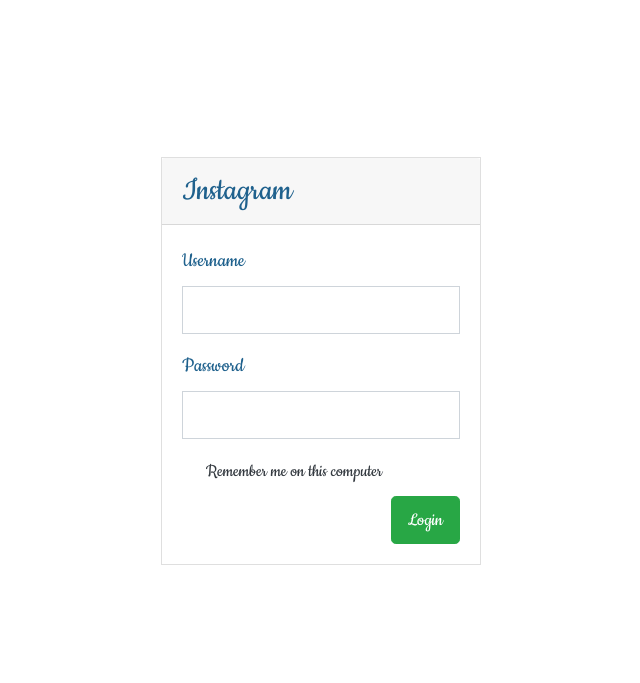
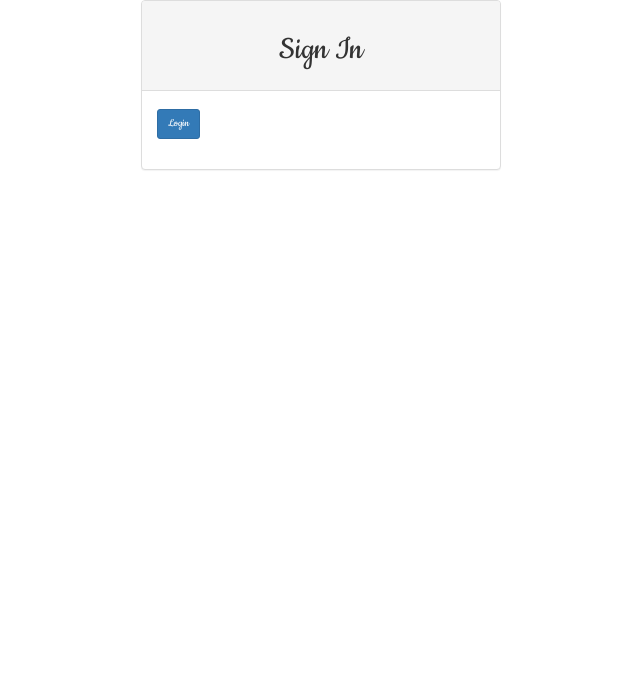
Before and after one commit to missnerea/Instagram, a Django app: template thegram/gramygram/templates/registration/login.html in a window 1280 px wide. Shown: the top 683 px of the page, without its empty margins (319-959 px from the left). Run offline with Django 3.2, Linux system fonts and the light colour scheme; the template is opened without the code that fills it: most values are stand-ins (such as "Sample title", 1, 10 or a date in 2020); some libraries are stand-ins or nearby versions.

Commit message:
fix login and signup error

```diff
--- /dev/null
+++ b/thegram/gramygram/templates/index.html
@@ -0,0 +1 @@
+sdfghj
--- a/thegram/gramygram/templates/registration/base.html
+++ b/thegram/gramygram/templates/registration/base.html
@@ -1,4 +1,4 @@
-{% load bootstrap4 %}
+{% load bootstrap3 %}
 {% load staticfiles %}
 
 <!DOCTYPE html>
@@ -21,11 +21,6 @@
 
             {% endblock %}
 
-            {% block scripts %}
-                <script src="https://ajax.googleapis.com/ajax/libs/jquery/3.2.1/jquery.min.js"></script>
-                {% bootstrap_javascript %}
-            {% endblock %}
-
         </body>
 
 
--- a/thegram/gramygram/templates/registration/login.html
+++ b/thegram/gramygram/templates/registration/login.html
@@ -1,44 +1,45 @@
 {% extends "registration/base.html" %}
-{% load bootstrap4 %}
+{% load bootstrap3 %}
 {% block content %}
 <head>
         <link href='https://fonts.googleapis.com/css?family=Cookie' rel='stylesheet'>
 </head>
 
- <!-- form card login -->
- <div class="Absolute-Center is-Responsive">
- <div class="card rounded-0" id=mlogin>
-        <div class="card-header">
-            <h3 class="mb-0">Instagram</h3>
+<div class="container">
+        <div class="row">
+          <!-- Empty div -->
+          <div class="col-md-4"></div>
+          <div class="col-md-4">
+            {% if form.errors %}
+              <p> Password or Username is incorrect </p>
+            {% endif %}
+            <div class="panel panel-default">
+
+              <div class="panel-heading">
+                <h3 class="text-center">Sign In</h3>
               </div>
-        <div class="card-body">
+              <div class="panel-body">
+
                 <form  action="/accounts/login/" method="post">
                   {% csrf_token %}
+                  {% bootstrap_form form%}
 
-            <form class="form" role="form" autocomplete="off" id="formLogin" novalidate="" method="POST">
                   <div class="form-group">
-                    <label for="uname1">Username</label>
-                    <input type="text" class="form-control form-control-lg rounded-0" name="uname1" id="uname1" required="">
-                    <div class="invalid-feedback">Oops, you missed this one.</div>
+                    <input type="submit" class="btn btn-primary btn-sm" value="Login">
                   </div>
-                <div class="form-group">
-                    <label>Password</label>
-                    <input type="password" class="form-control form-control-lg rounded-0" id="pwd1" required="" autocomplete="new-password">
-                    <div class="invalid-feedback">Enter your password too!</div>
+
+                  <input type="hidden" name="next" value="{{next}}">
+
+                </form>
+
               </div>
-                <div>
-                    <label class="custom-control custom-checkbox">
-                      <input type="checkbox" class="custom-control-input">
-                      <span class="custom-control-indicator"></span>
-                      <span class="custom-control-description small text-dark">Remember me on this computer</span>
-                    </label>
+
             </div>
-                <button type="submit" class="btn btn-success btn-lg float-right" id="btnLogin">Login</button>
-                <input type="hidden" name="next" value="{{next}}">
-            </form>
-            </form>
+
           </div>
-        <!--/card-block-->
+          <!-- empty div -->
+          <div class="col-md-4"></div>
+        </div>
       </div>
     <!-- /form card login -->
     </div>
--- a/thegram/gramygram/urls.py
+++ b/thegram/gramygram/urls.py
@@ -4,5 +4,5 @@ from django.conf.urls.static import static
 from . import views
 
 urlpatterns=[
-    url('^$',views.login,name='registration/login.html')
+    url('^$',views.index,name='index.html'),
 ]
--- a/thegram/thegram/settings.py
+++ b/thegram/thegram/settings.py
@@ -124,4 +124,4 @@ USE_TZ = True
 
 STATIC_URL = '/static/'
 
-LOGIN_REDIRECT='home'
+LOGIN_REDIRECT='/'
--- a/thegram/thegram/urls.py
+++ b/thegram/thegram/urls.py
@@ -17,10 +17,10 @@ from django.conf.urls import url,include
 from django.contrib import admin
 from django.contrib.auth import views
 
+
 urlpatterns = [
     url(r'^admin/', admin.site.urls),
     url(r'',include('gramygram.urls')),
-    url(r'^accounts/',include('registration.backends.simple.urls')),
-    url(r'^login/$',views.login,name='login'),
-    url(r'^logout/$', views.logout, {"next_page": '/'})
+    url(r'^accounts/', include('registration.backends.simple.urls')),
+    url(r'^logout/$', views.logout, {"next_page": '/'}),
 ]
```
Also changed, not shown: thegram/gramygram/templates/registration/registration_form.html (+28 -34 lines), thegram/gramygram/views.py (+4 -3 lines), thegram/gramygram/templates/base.html (added). Lines whose indentation alone changed are shown as unchanged.
